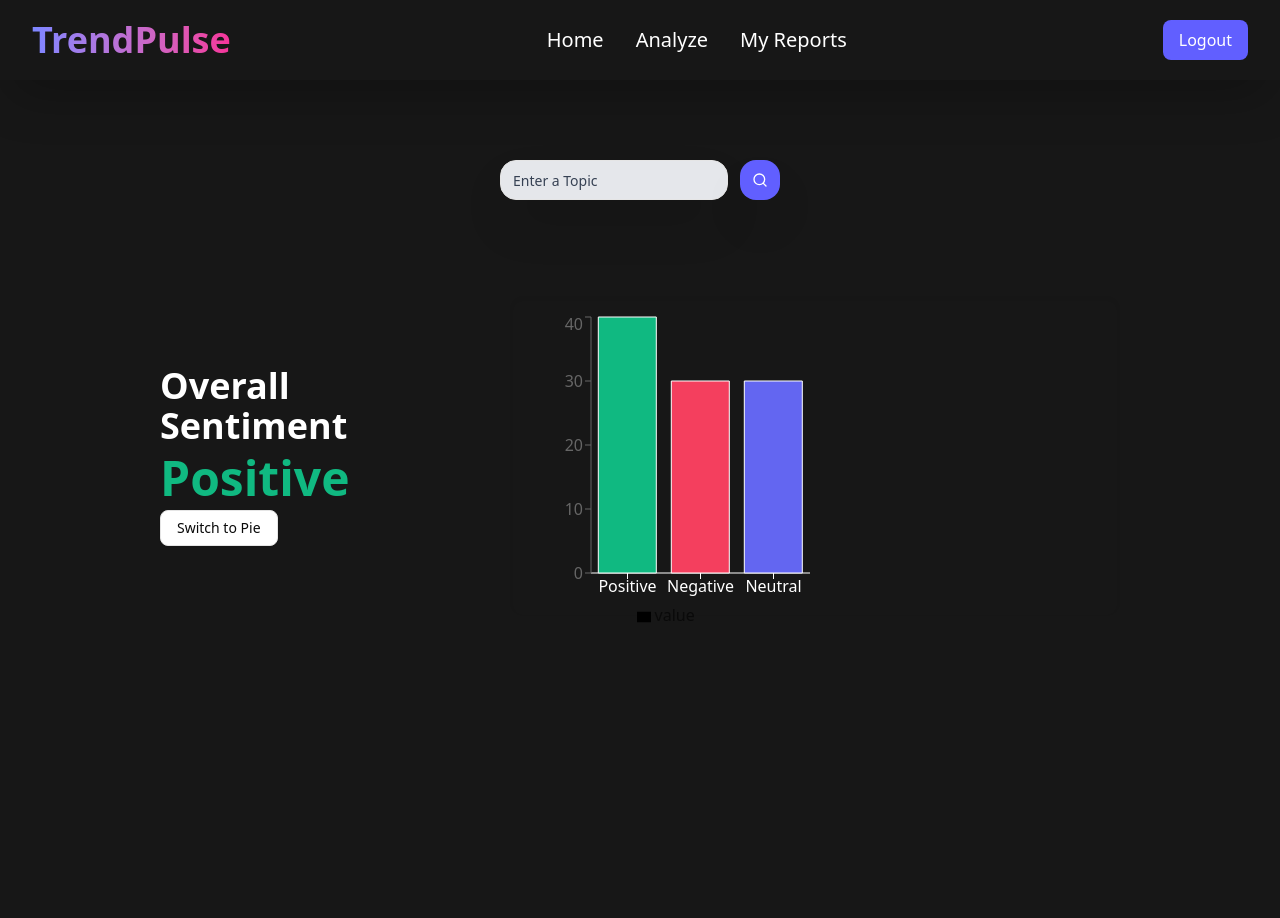
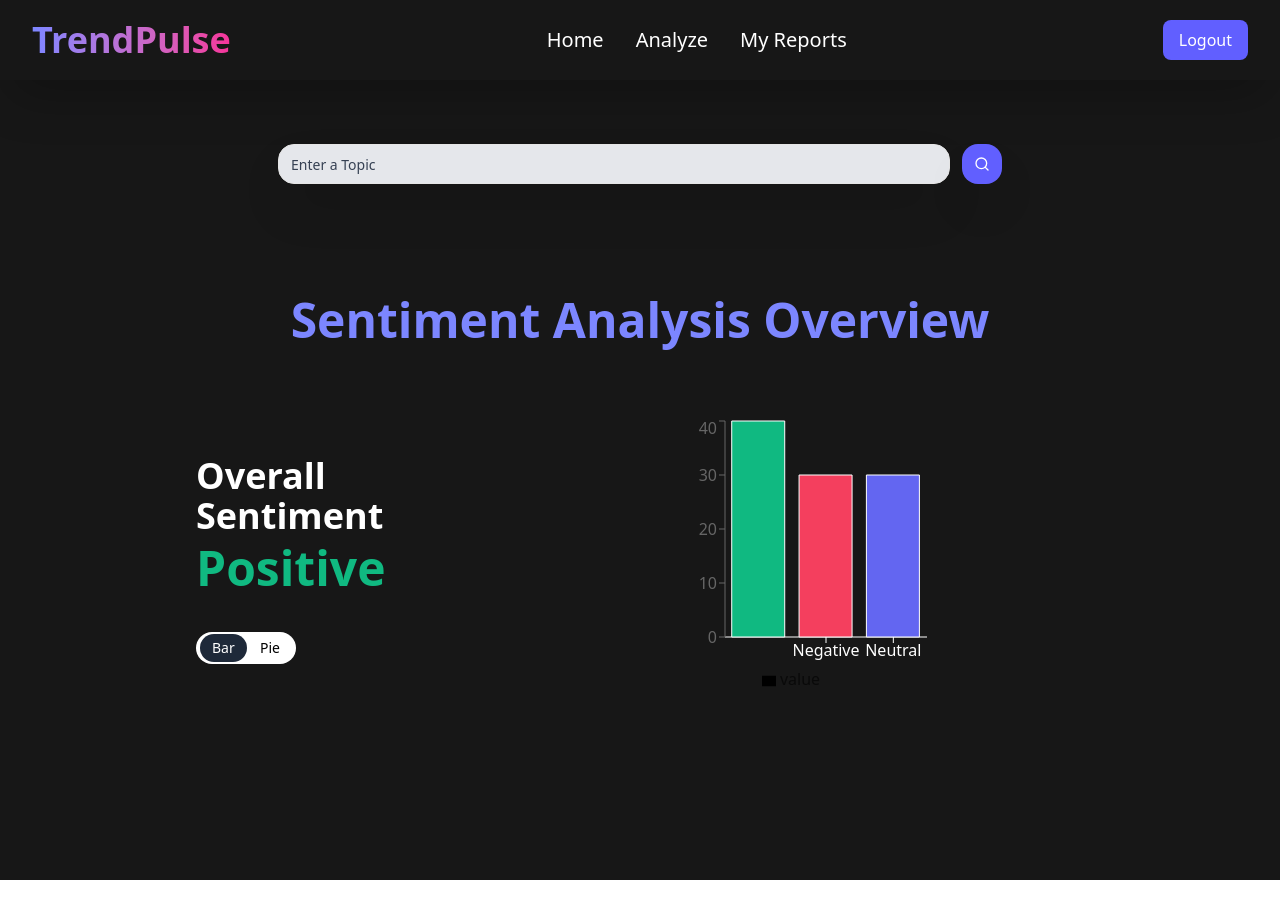
Before and after one commit to krish-goyal-04/Social-Media-Sentiment-Analyzer, a React (Vite) app in the folder Frontend/: page /analyze in a window 1280 px wide. After the commit the page ends 880 px from the top, so only its background shows below. Built offline with nearby package versions, Linux system fonts and the light colour scheme.

Commit message:
Handeled Empty API call and Added Bar and Pie Charts in Analysis

```diff
--- a/Frontend/src/components/Analyze/AnalysisPage.jsx
+++ b/Frontend/src/components/Analyze/AnalysisPage.jsx
@@ -3,11 +3,17 @@ import SearchBar from "./SearchBar"
 
 const AnalysisPage = ()=>{
     return(
-        <div className="mt-10 px-6 md:px-12 lg:px-20 min-h-screen w-full flex flex-col items-center">
-            <div className="mb-6">
+        <div className="min-h-screen w-full dark:bg-gray-900 px-6 md:px-12 lg:px-20 py-8">
+            <div className="mb-10">
                 <SearchBar />
             </div>
-            <OverallSentiment />
+            <div className="p-6 md:p-10 space-y-3 mx-15">
+                <h2 className="text-3xl md:text-4xl lg:text-5xl text-indigo-400 dark:text-gray-100 text-center font-extrabold">
+                    Sentiment Analysis Overview
+                </h2>
+                <OverallSentiment />
+            </div>
+
         </div>
     )
 }
--- a/Frontend/src/components/Analyze/OverallSentiment.jsx
+++ b/Frontend/src/components/Analyze/OverallSentiment.jsx
@@ -60,20 +60,32 @@ const OverallSentiment = ()=>{
     const dominantSentiment = data.reduce((a,b)=>(a.value>b.value?a:b))
 
     return(
-        <div className="p-8 rounded-2xl flex flex-col md:flex-row items-center justify-between gap-10 w-full max-w-5xl mx-auto">
-            <div className="space-y-2">
+        <div className="p-4 mt-10 flex flex-col md:flex-row items-center justify-center gap-10 w-full max-w-7xl mx-auto">
+            <div className="flex-1 space-y-2">
                 <h1 className="text-4xl text-white font-bold">Overall Sentiment</h1>
-                <h2 className="text-5xl text-white font-bold" style={{color:COLORS[dominantSentiment.name.toLowerCase()]}}>
+                <h2 className="text-5xl text-white font-bold mb-10" style={{color:COLORS[dominantSentiment.name.toLowerCase()]}}>
                     {dominantSentiment.name.charAt(0).toUpperCase()+dominantSentiment.name.slice(1)}
                 </h2>
-                <Button
-                   variant="outline"
-                   onClick={()=>setChartType(chartType=="Bar"?"Pie":"Bar")}
-                >
-                    Switch to {chartType=="Bar"?"Pie":"Bar"}
-                </Button>
+                <div className="bg-white rounded-3xl w-25 h-8 flex items-center justify-between px-1 text-sm">
+                    <h1
+                        onClick={() => setChartType("Bar")}
+                        className={`cursor-pointer px-3 py-1  rounded-xl transition-colors duration-400 ease-in-out ${
+                        chartType === "Bar" ? "bg-gray-800 text-white" : "text-black"
+                        }`}
+                    >
+                        Bar
+                    </h1>
+                    <h1
+                        onClick={() => setChartType("Pie")}
+                        className={`cursor-pointer px-3 py-1 rounded-xl transition-colors duration-400 ease-in-out ${
+                        chartType === "Pie" ? "bg-gray-800 text-white" : "text-black"
+                        }`}
+                    >
+                        Pie
+                    </h1>
+                </div>
             </div>
-            <div className="w-full md:w-2/3 h-80 p-4 rounded-xl shadow-inner">
+            <div className="flex-[2] h-80 p-4 ">
                 <OverallSentimentChart COLORS={COLORS} data={data} chart={chartType} />
             </div>
         </div>
--- a/Frontend/src/components/Analyze/OverallSentimentChart.jsx
+++ b/Frontend/src/components/Analyze/OverallSentimentChart.jsx
@@ -3,8 +3,8 @@ import {XAxis,YAxis,Tooltip,Bar,BarChart,PieChart,Pie,Cell,Legend,ResponsiveCont
 
 const OverallSentimentChart = ({data,chart,COLORS})=>{
     return(
-        <div className="w-[50%] h-80">
-            <ResponsiveContainer width="100%" height="100%">
+        <div className="w-full h-70 flex justify-center">
+            <ResponsiveContainer width="50%" height="100%" className="">
                 {chart==="Bar"?(
                     <BarChart data={data}>
                         <XAxis dataKey="name" stroke="#fff" />
@@ -22,7 +22,7 @@ const OverallSentimentChart = ({data,chart,COLORS})=>{
                             data={data}
                             cx="50%"
                             cy="50%"
-                            outerRadius={90}
+                            outerRadius={100}
                             label
                             dataKey="value"
                         >
--- a/Frontend/src/components/Analyze/SearchBar.jsx
+++ b/Frontend/src/components/Analyze/SearchBar.jsx
@@ -27,7 +27,7 @@ const SearchBar = ()=>{
             initial={{opacity:0}}
             animate={{opacity:1}}
             transition={{duration:1}}
-            className="flex p-10 space-x-3 ">
+            className="flex p-8 space-x-3 justify-center ">
             <Input
                 placeholder="Enter a Topic"
                 className="rounded-2xl max-w-2xl bg-gray-200  placeholder:text-gray-700 shadow-2xl h-10"
```
